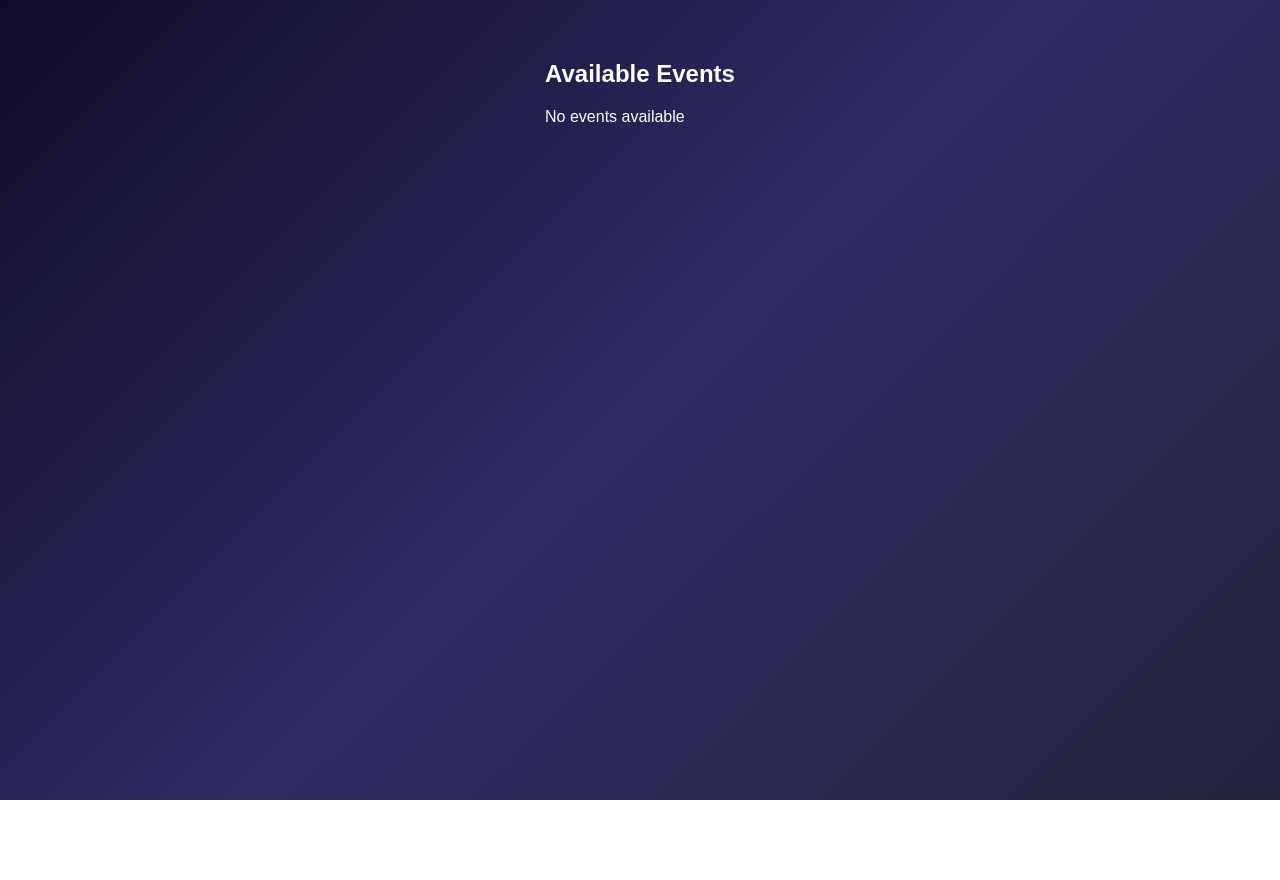
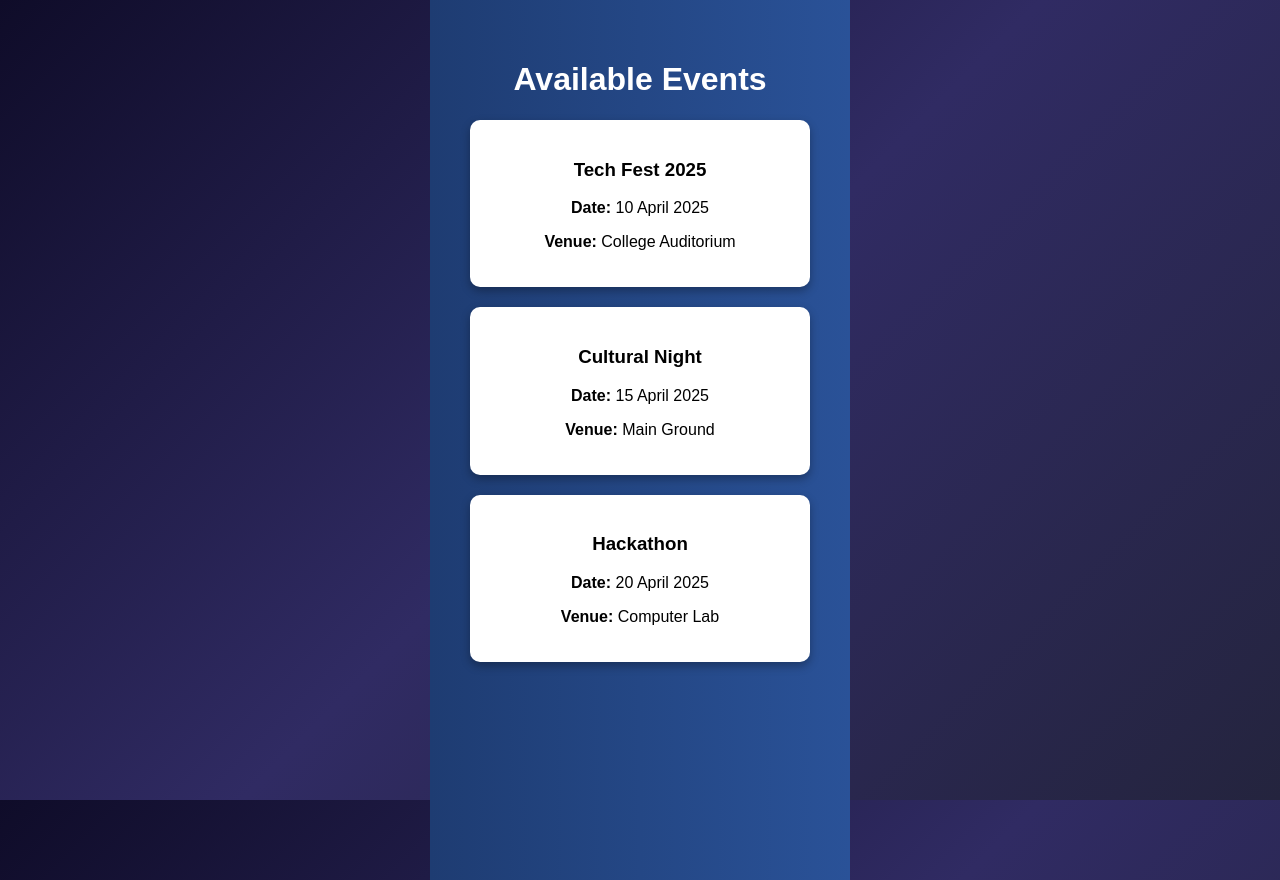
Before and after one commit to aryaagashe19-debug/college-event-portal, a React (Vite) app: page /events in a window 1280 px wide. Before the commit the page ends 800 px from the top, so only its background shows below. Built offline with nearby package versions, Linux system fonts and the light colour scheme.

Commit message:
Added demo events

```diff
--- a/src/pages/Events.jsx
+++ b/src/pages/Events.jsx
@@ -1,39 +1,59 @@
-function Events({ events, setEvents }) {
-  const joinEvent = (id) => {
-    const updatedEvents = events.map((event) =>
-      event.id === id
-        ? { ...event, joined: event.joined + 1 }
-        : event
-    );
+import React from "react";
 
-    setEvents(updatedEvents);
+const Events = () => {
+  const events = [
+    {
+      id: 1,
+      title: "Tech Fest 2025",
+      date: "10 April 2025",
+      venue: "College Auditorium",
+    },
+    {
+      id: 2,
+      title: "Cultural Night",
+      date: "15 April 2025",
+      venue: "Main Ground",
+    },
+    {
+      id: 3,
+      title: "Hackathon",
+      date: "20 April 2025",
+      venue: "Computer Lab",
+    },
+  ];
+
+  const styles = {
+    container: {
+      textAlign: "center",
+      padding: "40px",
+      minHeight: "100vh",
+      background: "linear-gradient(to right, #1e3c72, #2a5298)",
+      color: "white",
+    },
+    card: {
+      background: "white",
+      color: "black",
+      margin: "20px auto",
+      padding: "20px",
+      width: "300px",
+      borderRadius: "10px",
+      boxShadow: "0 4px 10px rgba(0,0,0,0.3)",
+    },
   };
 
   return (
-    <div style={{ padding: "40px" }}>
-      <h2>Available Events</h2>
-
-      {events.length === 0 && <p>No events available</p>}
+    <div style={styles.container}>
+      <h1>Available Events</h1>
 
       {events.map((event) => (
         <div key={event.id} style={styles.card}>
-          <h4>{event.name}</h4>
-          <p>Joined: {event.joined}</p>
-          <button onClick={() => joinEvent(event.id)}>
-            Join
-          </button>
+          <h3>{event.title}</h3>
+          <p><b>Date:</b> {event.date}</p>
+          <p><b>Venue:</b> {event.venue}</p>
         </div>
       ))}
     </div>
   );
-}
-
-const styles = {
-  card: {
-    marginTop: "15px",
-    padding: "15px",
-    background: "#f4f4f4",
-  },
 };
 
 export default Events;
```
